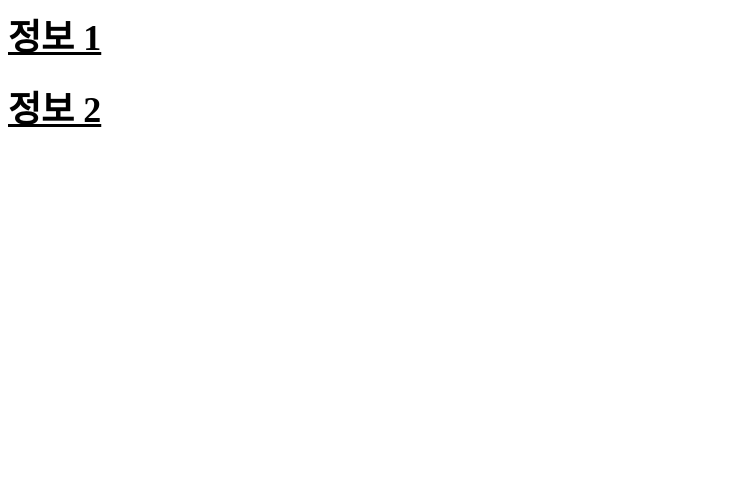
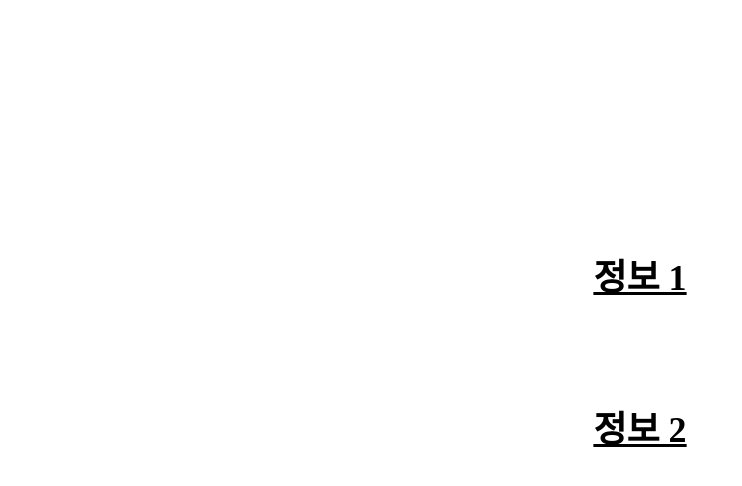
Before and after one commit to DevYs/mh2g, a plain HTML site: page index.html in a window 1280 px wide. Shown: the whole page, without its empty margins (0-742 px from the left). Drawn offline with Linux system fonts and the light colour scheme.

Commit message:
first commnit

```diff
--- a/index.html
+++ b/index.html
@@ -5,20 +5,24 @@
     <title>몬스터헌터2G 정보</title>
     <style>
         div {
-            margin-bottom: 20px;
+            text-align:center;
+            position:fixed;
+            top:50%;
+            left:50%;
+            transform:translate(-50%, -50%);
         }
         a {
             font-weight: bold;
             color: #000;
             font-size: 36px;
+            display: block;
+            margin-bottom:100px;
         }
     </style>
 </head>
 <body>
     <div>
         <a href="main1.htm">정보 1</a>
-    </div>
-    <div>
         <a href="main2.htm">정보 2</a>
     </div>
 </body>
```
